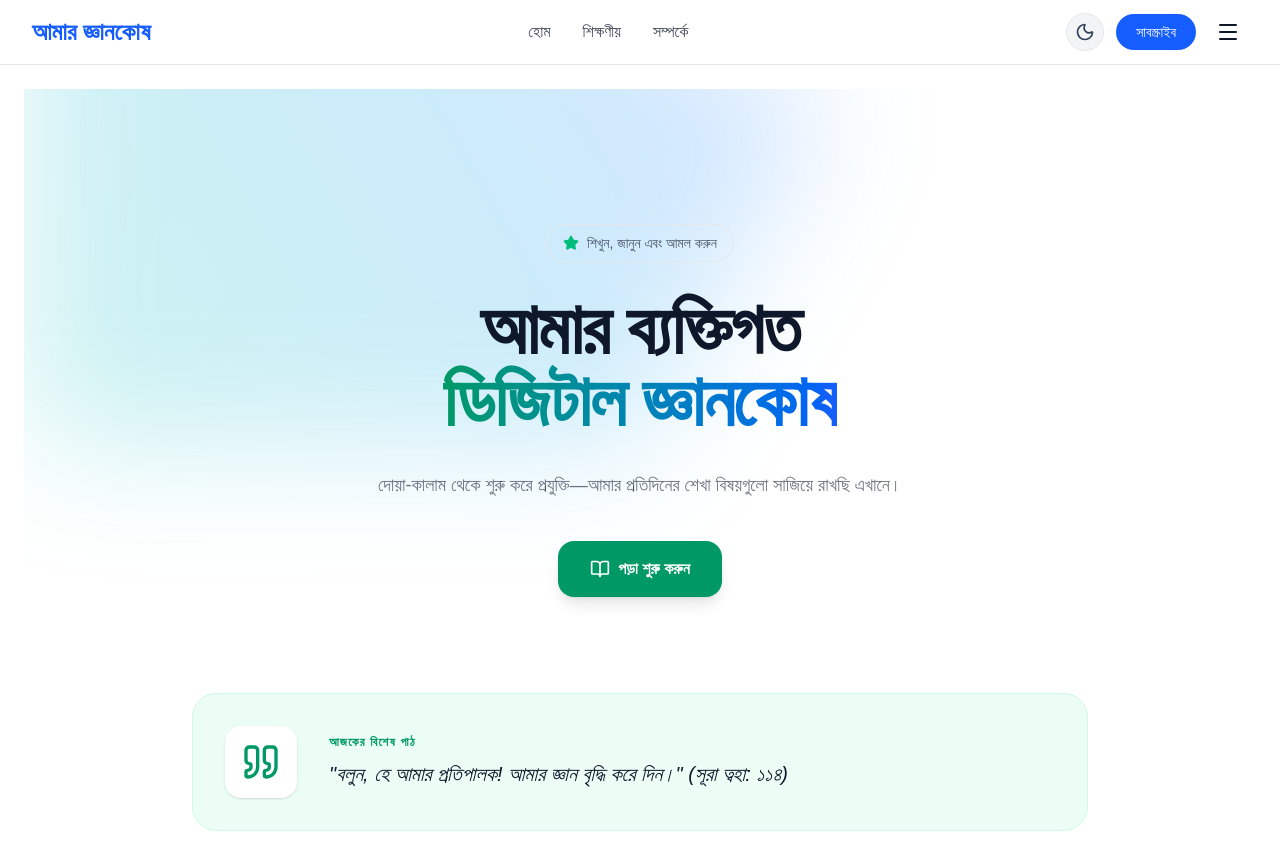
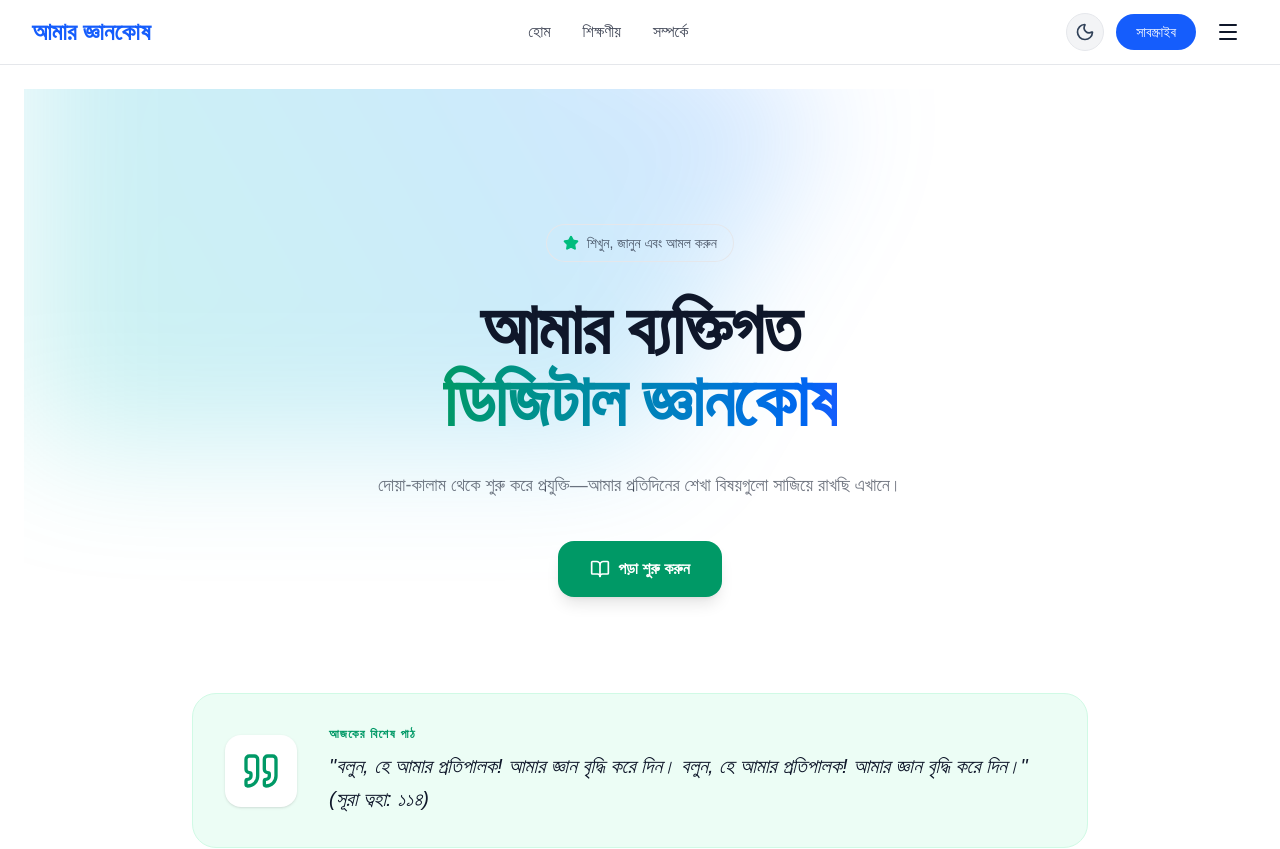
Before and after one commit to mdabdullahm/my-projects-gyankosh, a Next.js app: page / in a window 1280 px wide. Shown: the top 849 px of the page. Built offline with nearby package versions, Linux system fonts and the light colour scheme.

Commit message:
fixing code manually

```diff
--- a/app/(home)/page.jsx
+++ b/app/(home)/page.jsx
@@ -126,7 +126,7 @@ export default function HomePage() {
           <div>
             <h3 className="text-xs font-bold uppercase tracking-widest text-emerald-600 mb-2">আজকের বিশেষ পাঠ</h3>
             <p className="text-xl font-medium italic text-foreground leading-relaxed">
-              "বলুন, হে আমার প্রতিপালক! আমার জ্ঞান বৃদ্ধি করে দিন।" (সূরা ত্বহা: ১১৪)
+              "বলুন, হে আমার প্রতিপালক! আমার জ্ঞান বৃদ্ধি করে দিন। বলুন, হে আমার প্রতিপালক! আমার জ্ঞান বৃদ্ধি করে দিন।" (সূরা ত্বহা: ১১৪)
             </p>
           </div>
         </div>
```
